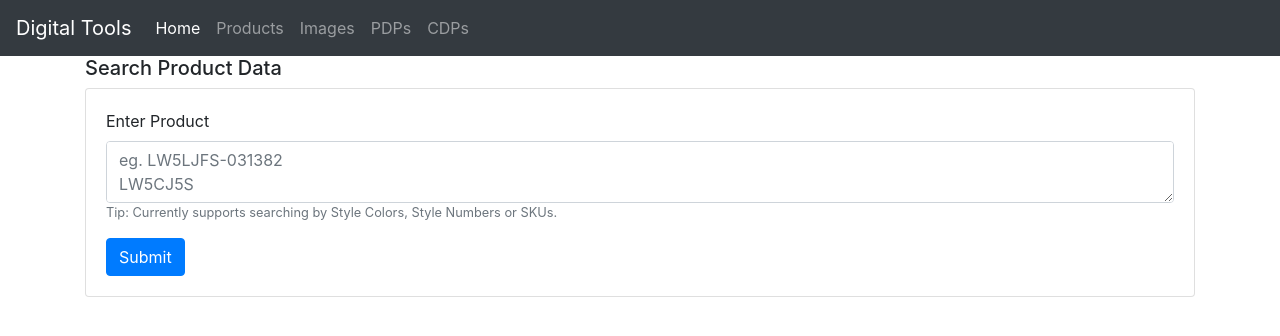
After one commit to thisisharrison/digital-tools, a Flask app: page /product in a window 1280 px wide. The commit adds this page. Shown: the top 336 px of the page. Run offline with Flask 2, Linux system fonts and the light colour scheme; some libraries are stand-ins or nearby versions.

Commit message:
Product page ready

```diff
--- a/app/main.py
+++ b/app/main.py
@@ -3,7 +3,7 @@ import os
 from flask_sqlalchemy import SQLAlchemy
 from flask_migrate import Migrate
 
-from flask import Flask, render_template, request, redirect, url_for, session
+from flask import Flask, render_template, request, redirect, url_for, session, jsonify
 from flask_session import Session
 import datetime
 import time
@@ -11,7 +11,7 @@ from tasks import hello, imgstatus_task, pdpscrape_task
 from helper import *
 
 app = Flask(__name__)
-app.config.from_object('config.ProdConfig')
+app.config.from_object('config.DevConfig')
 Session(app)
 
 DATABASE_URL = os.environ['DATABASE_URL']
@@ -57,7 +57,18 @@ class Product(db.Model):
         self.subclass1 = subclass1
         self.subclass_name = subclass_name
 
-
+    @property
+    def serialize(self):
+        return {
+            'sku': self.sku,
+            'style_desc': self.style_desc,
+            'style_option': self.style_option,
+            'colour_name': self.colour_name,
+            'size_code': self.size_code,
+            'department': self.department_name,
+            'class': self.class_name,
+            'subclass': self.subclass_name
+        }
 
 # \copy products(sku, upc, sku_desc, style_desc, style_option, colour_name, size_code, division, division_name, department, department_name, class1, class_name, subclass1, subclass_name) FROM '/Users/harrisonlau/Desktop/projects/tools-app/models/appendRMS.csv' DELIMITER ',' CSV HEADER;
 
@@ -93,6 +104,47 @@ def updateUser(info):
         session['user'] = {'email': email, 'password': password, 'date': date}
     return
 
+@app.route("/product", methods=["GET", "POST"])
+def product():
+    if request.method == 'POST':
+        query = request.form.get('products')
+        queryset = query_edit(query)
+
+        # segmenting skus, style options and style number
+        query_hash = query_product_segment(queryset)
+        print(query_hash)
+
+        total_results = []
+        if query_hash['sku']:
+            results = Product.query.filter(Product.sku.in_((query_hash['sku']))).all()
+            total_results += results
+
+
+        if query_hash['style_option']:
+            results = Product.query.filter(Product.style_option.in_((query_hash['style_option']))).all()
+            total_results += results
+
+
+        if query_hash['style_number']:
+            results = []
+            for style_number in query_hash['style_number']:
+                search = "%{}%".format(style_number)
+                output = Product.query.filter(Product.style_option.like(search)).all()
+                results += output
+            total_results += results
+
+
+        # if query_hash['others']: => (search by product name?)
+
+        # result = jsonify(search_result = [r.serialize for r in total_results])
+        # return result
+
+        data = [r.serialize for r in total_results]
+
+
+        return render_template('product.html', data = data)
+    else:
+        return render_template('product.html')
 
 
 @app.route("/image", methods=["GET", "POST"])
--- a/app/static/index.js
+++ b/app/static/index.js
@@ -5,11 +5,11 @@ document.addEventListener('DOMContentLoaded', () => {
         $('[data-toggle="tooltip"]').tooltip()
     })
 
+    $('#navbarText .navbar-nav a').on('click', function () {
+        // $('#navbarText .navbar-nav').find('li.active').removeClass('active');
+        $(this).parent('li').addClass('active');
+    });
+
     const taskType = window.location.pathname
 
-    // // Change Nav bar color
-    // document.querySelectorAll('.nav-item').forEach(link => {
-    //     console.log(link.getAttribute('href'))
-
-    // });
 });
--- a/app/templates/cdp.html
+++ b/app/templates/cdp.html
@@ -18,7 +18,7 @@ CDP Search
                             <label for="cdpsearch">Enter CDP URL</label>
                             <input type="text" name="cdp_url" id="cdpsearch" class="form-control"
                                 placeholder="Eg. https://www.lululemon.com.hk/en-hk/c/women-bottoms/women-bottoms/">
-                            <small class="text-muted d-block">Hint: Enter a link without See More Result.</small>
+                            <small class="text-muted d-block">Tip: Enter a link without See More Result.</small>
                         </div>
                         <fieldset class="form-group">
                             <div class="row">
--- a/app/templates/index.html
+++ b/app/templates/index.html
@@ -13,8 +13,8 @@ Digital Tools
             <div class="position-relative overflow-hidden text-center">
                 <div class="col-lg-12">
                     <h1 class="display-4 font-weight-normal">Digital Tools</h1>
-                    <p class="lead font-weight-normal">Automate processes, get real time instant results, assure quality, find bugs and errors, and drive business
-                        growth.</p>
+                    <p class="lead font-weight-normal">Your everyday helper to automate tasks and quality checks.</p>
+                    <p class="lead font-weight-normal">Discover how easy it can be with examples below.</p>
                 </div>
             </div>
         </div>
--- a/app/templates/layout.html
+++ b/app/templates/layout.html
@@ -37,7 +37,11 @@
     <div class="collapse navbar-collapse" id="navbarText">
         <ul class="navbar-nav mr-auto">
             <li class="nav-item active">
-                <a class="nav-link" href="{{url_for('index')}}">Home <span class="sr-only">(current)</span></a>
+                <a class="nav-link" href="{{url_for('index')}}">Home</a>
+                <!-- <a class="nav-link" href="{{url_for('index')}}">Home <span class="sr-only">(current)</span></a> -->
+            </li>
+            <li class="nav-item">
+                <a class="nav-link" href="{{url_for('product')}}">Products</a>
             </li>
             <li class="nav-item">
                 <a class="nav-link" href="{{url_for('image')}}">Images</a>
--- /dev/null
+++ b/app/templates/product.html
@@ -0,0 +1,73 @@
+{% extends 'layout.html' %}
+
+{% block title %}
+Product Search
+{% endblock %}
+
+{% block content %}
+
+<div class="container">
+    <div class="row">
+        <div class="col">
+            <h5>Search Product Data</h5>
+            <div class="card">
+                <div class="card-body">
+                    <form action="/product" method="post">
+                        <div class="form-group">
+                            <label for="productsearch">Enter Product</label>
+                            <textarea name="products" id="productsearch" row="6" class="form-control"
+                                placeholder="eg. LW5LJFS-031382&#10;LW5CJ5S&#10;109925821"></textarea>
+                            <small class="text-muted d-block">Tip: Currently supports searching by Style Colors, Style Numbers or SKUs.</small>
+                        </div>
+
+                        <button type="submit" class="btn btn-primary">Submit</button>
+                    </form>
+                </div>
+            </div>
+        </div>
+    </div>
+</div>
+
+{% if data %}
+<div class="container">
+    <div class="row">
+        <div class="col">
+            <h5>Results</h5>
+
+            <table class="table">
+                <thead>
+                    <tr>
+                        <th scope="col">SKU</th>
+                        <th scope="col">Style Description</th>
+                        <th scope="col">Style Option</th>
+                        <th scope="col">Color Name</th>
+                        <th scope="col">Size Code</th>
+                        <th scope="col">Department</th>
+                        <th scope="col">Class</th>
+                        <th scope="col">Subclass</th>
+                    </tr>
+                </thead>
+                <tbody>
+
+                    {% for product in data %}
+                        <tr>
+                            <td>{{product['sku']}}</td>
+                            <td>{{product['style_desc']}}</td>
+                            <td>{{product['style_option']}}</td>
+                            <td>{{product['colour_name']}}</td>
+                            <td>{{product['size_code']}}</td>
+                            <td>{{product['department']}}</td>
+                            <td>{{product['class']}}</td>
+                            <td>{{product['subclass']}}</td>
+                        </tr>
+                    {% endfor %}
+
+                </tbody>
+            </table>
+        </div>
+    </div>
+</div>
+{% endif %}
+
+
+{% endblock %}
```
Also changed, not shown: helper.py (+24 -0 lines), 1 other file.
